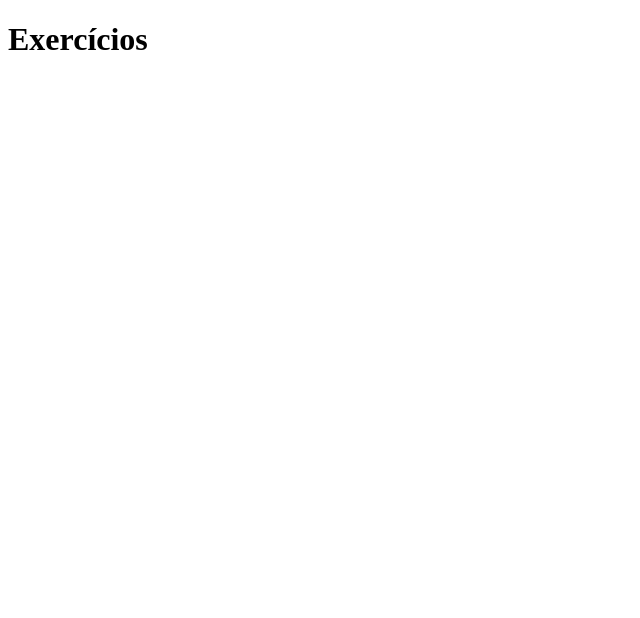
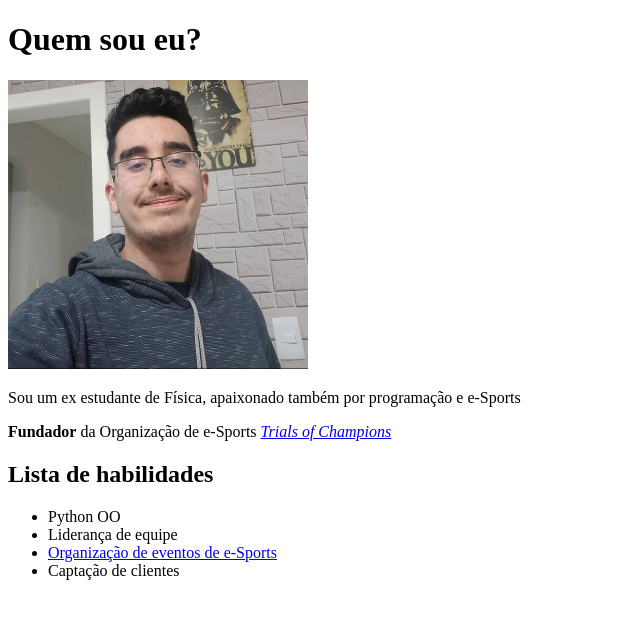
Before and after one commit to antonio272a/antonio272a.github.io, a plain HTML site: page index.html in a window 1280 px wide. Shown: the whole page, without its empty margins (0-640 px from the left). Drawn offline with Linux system fonts and the light colour scheme.

Commit message:
Foto adicionada e site atualizado

```diff
--- a/index.html
+++ b/index.html
@@ -2,9 +2,20 @@
 <html lang="pt-br">
   <head>
     <meta charset="UTF-8">
-    <title>HTML</title>
+    <title>Antonio Souza</title>
   </head>
   <body>
-    <h1>Exercícios</h1>
+    <h1>Quem sou eu?</h1>
+    <img src="perfil.png" width="300px">
+    <p>Sou um ex estudante de Física, apaixonado também por programação e e-Sports</p>
+    <p id="trials"><strong>Fundador</strong> da Organização de e-Sports <a href="https://www.trialsofchampions.com" target="_blank"><em>Trials of Champions</em></a></p>
+    <h2>Lista de habilidades</h2>
+    <ul>
+      <li>Python OO</li>
+      <li>Liderança de equipe</li>
+      <li><a href="#trials">Organização de eventos de e-Sports</a></li>
+      <li>Captação de clientes</li>
+    </ul>
+
   </body>
 </html>
```
Also changed, not shown: perfil.png (added).
